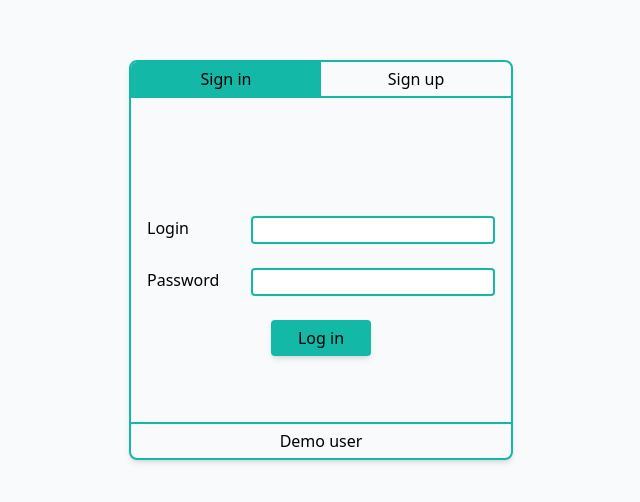
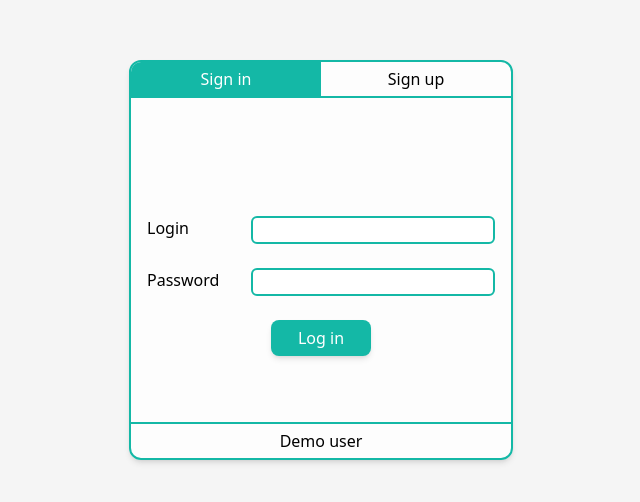
Before and after one commit to oOFaYOo/Yearly-goal-tracker, a React (Create React App) app: page /yearly_goal_tracker/auth in a window 1280 px wide. Shown: the part 140-642 px from the top of the page, without its empty margins (319-959 px from the left). Built offline with nearby package versions, Linux system fonts and the light colour scheme.

Commit message:
redesign auth page

```diff
--- a/public/index.html
+++ b/public/index.html
@@ -2,7 +2,7 @@
 <html lang="en">
   <head>
     <meta charset="utf-8" />
-    <link rel="icon" href="./favicon.ico" />
+    <link rel="icon" href="favicon.ico" />
     <title>Yearly Goal Tracker</title>
   </head>
   <body>
--- a/src/components/Tile/index.tsx
+++ b/src/components/Tile/index.tsx
@@ -60,7 +60,7 @@ const Tile = ({
                     </h2>
                 </Tooltip>
                 <div className={'px-2 flex-row justify-between items-center flex h-[24px] w-full'}>
-                    <div className='h-1 mr-4 w-full bg-gray-600'>
+                    <div className={`${theme === 'light' ? 'bg-neutral-300' : 'bg-neutral-700'} h-1 mr-4 w-full`}>
                         <div className={'h-full ' + percentColor(percent)} style={{width: `${percent}%`}}></div>
                     </div>
                     <p>{`${percent}%`}</p>
--- a/src/pages/AuthPage/index.tsx
+++ b/src/pages/AuthPage/index.tsx
@@ -15,19 +15,19 @@ const AuthPage = ({setAuthState}: { setAuthState: React.Dispatch<React.SetStateA
 
     return (
         <div
-            className='bg-gray-50 styled_scrollbar flex justify-center flex-col items-center absolute overflow-y-auto h-[100vh] w-[100vw]'>
+            className='bg-neutral-100 styled_scrollbar flex justify-center flex-col items-center absolute overflow-y-auto h-[100vh] w-[100vw]'>
             <div
-                className='h-[50vh] w-[30vw] min-w-[300px] overflow-hidden min-h-[300px] max-w-[500px] max-h-[500px] shadow-md rounded-lg border-2 border-teal-500 flex flex-col items-center'>
+                className='h-[50vh] w-[30vw] bg-white/80 min-w-[300px] overflow-hidden min-h-[300px] max-w-[500px] max-h-[500px] shadow-md rounded-xl border-2 border-teal-500 flex flex-col items-center'>
                 <div className='w-full h-[36px]'>
                     <button
-                        className={action === 'auth' ? 'border-b-2 border-teal-500 w-[50%] h-full bg-teal-500' : 'border-b-2 hover:bg-white border-teal-500 w-[50%] h-full'}
+                        className={`${action === 'auth' ? 'bg-teal-500 text-white' : 'text-black hover:bg-white'} border-b-2 border-teal-500 w-[50%] h-full`}
                         onClick={() => {
                             setAction('auth');
                             setMessage({...message, text: ''})
                         }}>Sign in
                     </button>
                     <button
-                        className={action === 'reg' ? 'border-b-2 border-teal-500 w-[50%] h-full bg-teal-500' : 'border-b-2 hover:bg-white border-teal-500 w-[50%] h-full'}
+                        className={`${action === 'reg' ? 'bg-teal-500 text-white' : 'text-black hover:bg-white'} border-b-2 border-teal-500 w-[50%] h-full`}
                         onClick={() => {
                             setAction('reg');
                             setMessage({...message, text: ''})
@@ -66,20 +66,20 @@ const AuthPage = ({setAuthState}: { setAuthState: React.Dispatch<React.SetStateA
                     <div className='px-4 flex flex-row w-full justify-between'>
                         <label htmlFor={'login'}><p>Login</p></label>
                         <input id={'login'} name={'login'}
-                               className='rounded outline-none w-[70%] px-2 border-2 border-teal-500' type='text'
+                               className='rounded-md outline-none w-[70%] px-2 border-2 border-teal-500' type='text'
                                required/>
                     </div>
                     <div className='px-4 flex flex-row w-full justify-between'>
                         <label htmlFor={'password'}><p>Password</p></label>
                         <input id={'password'} name={'password'}
-                               className='rounded outline-none w-[70%] px-2 border-2 border-teal-500' type='password'
+                               className='rounded-md outline-none w-[70%] px-2 border-2 border-teal-500' type='password'
                                required/>
                     </div>
                     <button
-                        className='shadow-md hover:scale-105 active:scale-100 hover:brightness-110 rounded bg-teal-500 w-[100px] h-[36px]'
+                        className='shadow-md text-white hover:scale-105 active:scale-100 hover:brightness-110 rounded-lg bg-teal-500 w-[100px] h-[36px]'
                         type={"submit"}>{action === 'auth' ? 'Log in' : 'Register'}</button>
                 </form>
-                <button className='w-full h-[36px] border-t-2 border-teal-500 hover:bg-teal-500/30'
+                <button className='w-full h-[36px] hover:text-white border-t-2 border-teal-500 hover:bg-teal-500/60'
                         onClick={() => {
                             (
                                 async () => {
--- a/src/pages/Main/index.tsx
+++ b/src/pages/Main/index.tsx
@@ -74,7 +74,7 @@ const Main = ({setIsLoggedIn}: { setIsLoggedIn: React.Dispatch<React.SetStateAct
     }
 
     if (!data) {
-        return <div className='justify-center items-center flex h-full w-full'>
+        return <div className={`${theme === 'light' ? 'bg-neutral-100' : 'bg-neutral-900'} justify-center items-center bg-neutral-100 flex h-full w-full`}>
             <CircularProgress/>
         </div>
     } else {
```
